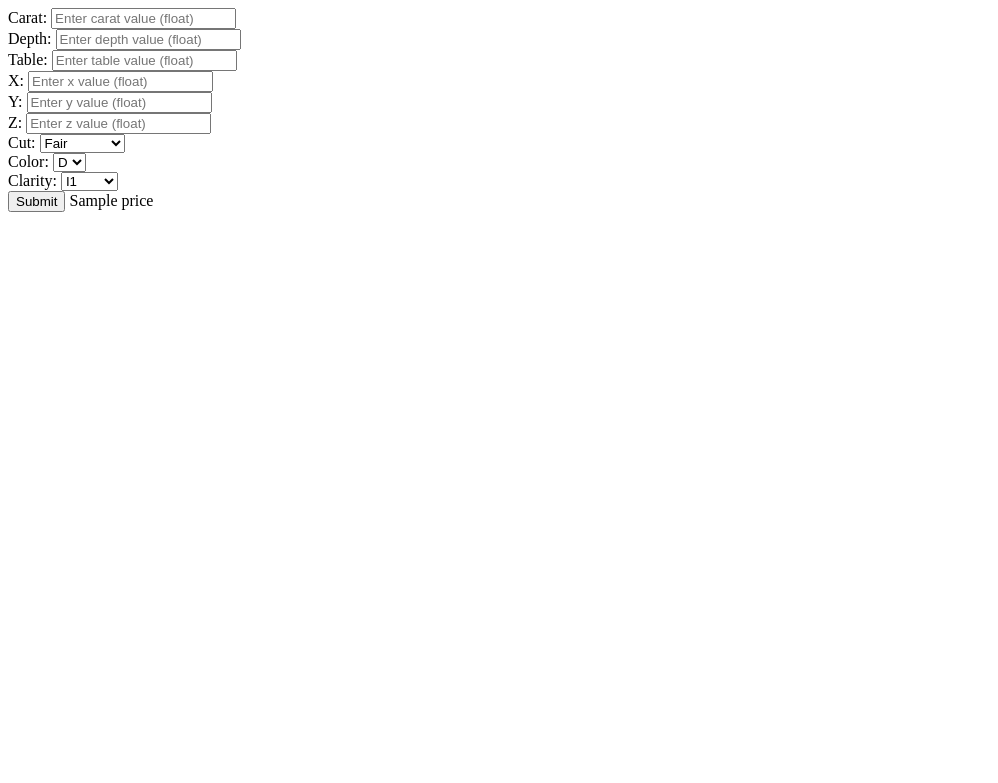
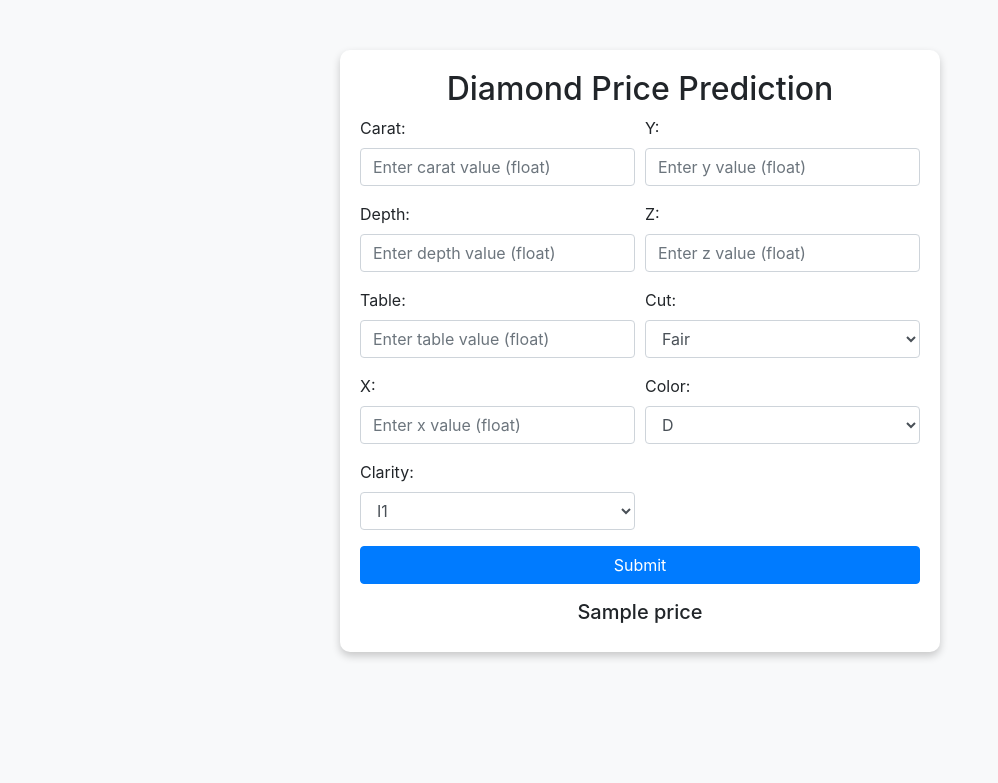
Before and after one commit to Prashanth-AP/diamondpriceprediction1, a Flask app: template templates/form.html in a window 1280 px wide. Shown: the top 783 px of the page, without its empty margins (0-998 px from the left). Run offline with Flask 3, Linux system fonts and the light colour scheme; the template is opened without the code that fills it: most values are stand-ins (such as "Sample title", 1, 10 or a date in 2020); some libraries are stand-ins or nearby versions.

Commit message:
Update form.html

```diff
--- a/templates/form.html
+++ b/templates/form.html
@@ -1,73 +1,92 @@
-<html>
+<!DOCTYPE html>
+<html lang="en">
+<head>
+    <meta charset="UTF-8">
+    <meta name="viewport" content="width=device-width, initial-scale=1.0">
+    <title>Diamond Price Prediction</title>
+    <!-- Bootstrap CSS -->
+    <link href="https://maxcdn.bootstrapcdn.com/bootstrap/4.5.2/css/bootstrap.min.css" rel="stylesheet">
+    <style>
+        body {
+            background-color: #f8f9fa;
+        }
+        .container {
+            max-width: 600px;
+            margin-top: 50px;
+            padding: 20px;
+            background-color: #ffffff;
+            border-radius: 10px;
+            box-shadow: 0 4px 8px rgba(0, 0, 0, 0.2);
+        }
+    </style>
+</head>
 <body>
-<form action="{{url_for('predict_datapoint')}}" method="POST"">
-    <div class ="form-group">
+
+<div class="container">
+    <h2 class="text-center">Diamond Price Prediction</h2>
+    <form action="{{ url_for('predict_datapoint') }}" method="POST">
+        <div class="form-row">
+            <div class="form-group col-md-6">
                 <label for="carat">Carat:</label>
-        <input type="text" id="carat" name="carat" placeholder="Enter carat value (float)"
-
+                <input type="text" class="form-control" id="carat" name="carat" placeholder="Enter carat value (float)">
+            </div>
+            <div class="form-group col-md-6">
+                <label for="y">Y:</label>
+                <input type="text" class="form-control" id="y" name="y" placeholder="Enter y value (float)">
+            </div>
         </div>
 
-    <div class ="form-group">
+        <div class="form-row">
+            <div class="form-group col-md-6">
                 <label for="depth">Depth:</label>
-        <input type="text" id="depth" name="depth" placeholder="Enter depth value (float)"
-
+                <input type="text" class="form-control" id="depth" name="depth" placeholder="Enter depth value (float)">
+            </div>
+            <div class="form-group col-md-6">
+                <label for="z">Z:</label>
+                <input type="text" class="form-control" id="z" name="z" placeholder="Enter z value (float)">
+            </div>
         </div>
 
-    <div class ="form-group">
+        <div class="form-row">
+            <div class="form-group col-md-6">
                 <label for="table">Table:</label>
-        <input type="text" id="table" name="table" placeholder="Enter table value (float)"
-
+                <input type="text" class="form-control" id="table" name="table" placeholder="Enter table value (float)">
             </div>
-
-    <div class ="form-group">
-        <label for="x">X:</label>
-        <input type="text" id="x" name="x" placeholder="Enter x value (float)"
-
-    </div>
-
-    <div class ="form-group">
-        <label for="y">Y:</label>
-        <input type="text" id="y" name="y" placeholder="Enter y value (float)"
-
-    </div>
-
-    <div class ="form-group">
-        <label for="z">Z:</label>
-        <input type="text" id="z" name="z" placeholder="Enter z value (float)"
-
-    </div>
-
-<div class ="form-group">
+            <div class="form-group col-md-6">
                 <label for="cut">Cut:</label>
-    <select id="cut" name="cut">
+                <select class="form-control" id="cut" name="cut">
                     <option value="Fair">Fair</option>
                     <option value="Good">Good</option>
                     <option value="Very Good">Very Good</option>
                     <option value="Premium">Premium</option>
                     <option value="Ideal">Ideal</option>
-
                 </select>
             </div>
+        </div>
 
-
-<div class ="form-group">
+        <div class="form-row">
+            <div class="form-group col-md-6">
+                <label for="x">X:</label>
+                <input type="text" class="form-control" id="x" name="x" placeholder="Enter x value (float)">
+            </div>
+            <div class="form-group col-md-6">
                 <label for="color">Color:</label>
-    <select id="color" name="color">
+                <select class="form-control" id="color" name="color">
                     <option value="D">D</option>
                     <option value="E">E</option>
                     <option value="F">F</option>
                     <option value="G">G</option>
                     <option value="H">H</option>
                     <option value="I">I</option>
-        <option value="j">j</option>
-
+                    <option value="J">J</option>
                 </select>
             </div>
+        </div>
 
-
-<div class ="form-group">
+        <div class="form-row">
+            <div class="form-group col-md-6">
                 <label for="clarity">Clarity:</label>
-    <select id="clarity" name="clarity">
+                <select class="form-control" id="clarity" name="clarity">
                     <option value="I1">I1</option>
                     <option value="SI2">SI2</option>
                     <option value="SI1">SI1</option>
@@ -76,13 +95,22 @@
                     <option value="VVS2">VVS2</option>
                     <option value="VVS1">VVS1</option>
                     <option value="IF">IF</option>
-
                 </select>
             </div>
-<div style="clear: both;"></div>
-<input type="submit" value="Submit">
+        </div>
+
+        <button type="submit" class="btn btn-primary btn-block">Submit</button>
     </form>
 
-{{final_result}} price
+    <div class="mt-3">
+        <h5 class="text-center">{{ final_result }} price</h5>
+    </div>
+</div>
+
+<!-- Bootstrap JS, Popper.js, and jQuery -->
+<script src="https://code.jquery.com/jquery-3.5.1.slim.min.js"></script>
+<script src="https://cdn.jsdelivr.net/npm/@popperjs/core@2.5.4/dist/umd/popper.min.js"></script>
+<script src="https://stackpath.bootstrapcdn.com/bootstrap/4.5.2/js/bootstrap.min.js"></script>
+
 </body>
 </html>
```
Lines whose indentation alone changed are shown as unchanged.
